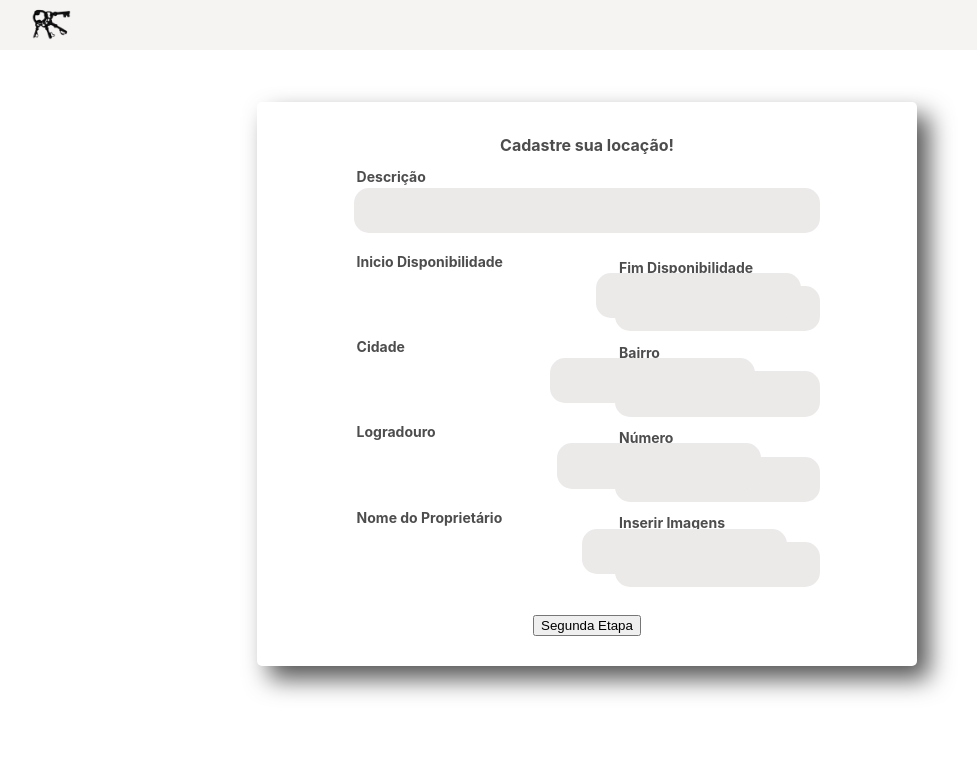
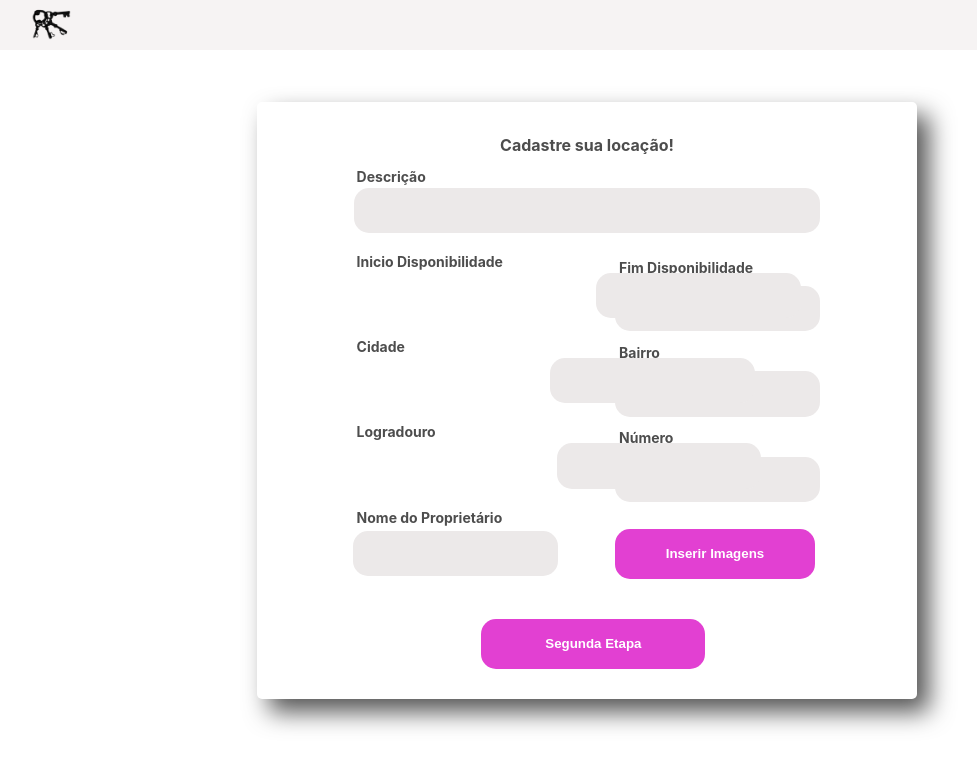
Before and after one commit to Dream-House-Grupo-9/Dream-House-web, a React (Create React App) app in the folder dream-house/: page /cadastro-anuncio in a window 1280 px wide. Shown: the top 768 px of the page, without its empty margins (53-1030 px from the left). Built offline with nearby package versions, Linux system fonts and the light colour scheme.

Commit message:
adicionando estilização dos botoes

```diff
--- a/dream-house/src/css/cadastro-anuncio.css
+++ b/dream-house/src/css/cadastro-anuncio.css
@@ -80,3 +80,40 @@ b {
 .input-form-imovel-register-default-end:focus{
     border: 3px #E240D2 solid;
 }
+
+.btn-images{
+    height: 50px;
+    width: 15.6vw;
+    margin: auto;
+    margin-right: -20vw !important;
+    margin-left: 9%;
+    background-color: var(--color-primary);
+    cursor: pointer;
+    border-radius: 15px;
+    padding: 4px;
+    outline: none;
+    border: none;
+    color: white;
+    font-weight: bolder;
+    transition: 0.3s ease-in-out;
+}
+
+.btn-images:hover{
+    filter: brightness(75%);
+}
+
+.btn-segunda-etapa{
+    height: 50px;
+    width: 35%;
+    margin: auto;
+    margin-left: 1vw;
+    background-color: var(--color-primary);
+    cursor: pointer;
+    border-radius: 15px;
+    padding: 4px;
+    outline: none;
+    border: none;
+    color: white;
+    font-weight: bolder;
+    transition: 0.3s ease-in-out;
+}
--- a/dream-house/src/pages/CadastroAnuncio.jsx
+++ b/dream-house/src/pages/CadastroAnuncio.jsx
@@ -49,14 +49,13 @@ function CadastroAnuncio() {
                             <label className="label-form-imovel-register"> <b> Nome do Proprietário </b> </label><br />
                             <input className="input-form-imovel-register-default" type="text" />
 
-                            <label className="label-form-imovel-register-end"> <b> Inserir Imagens </b> </label><br />
-                            <input className="input-form-imovel-register-default-end" type="text" />
+                            <button className="btn-images" type="submit">Inserir Imagens</button>
                         </div>
 
                         <br /><br />
 
                         <Link to="/cadastro-anuncio-detalhes">
-                            <button>Segunda Etapa</button>
+                            <button className="btn-segunda-etapa">Segunda Etapa</button>
                         </Link>
 
                     </form>
```
